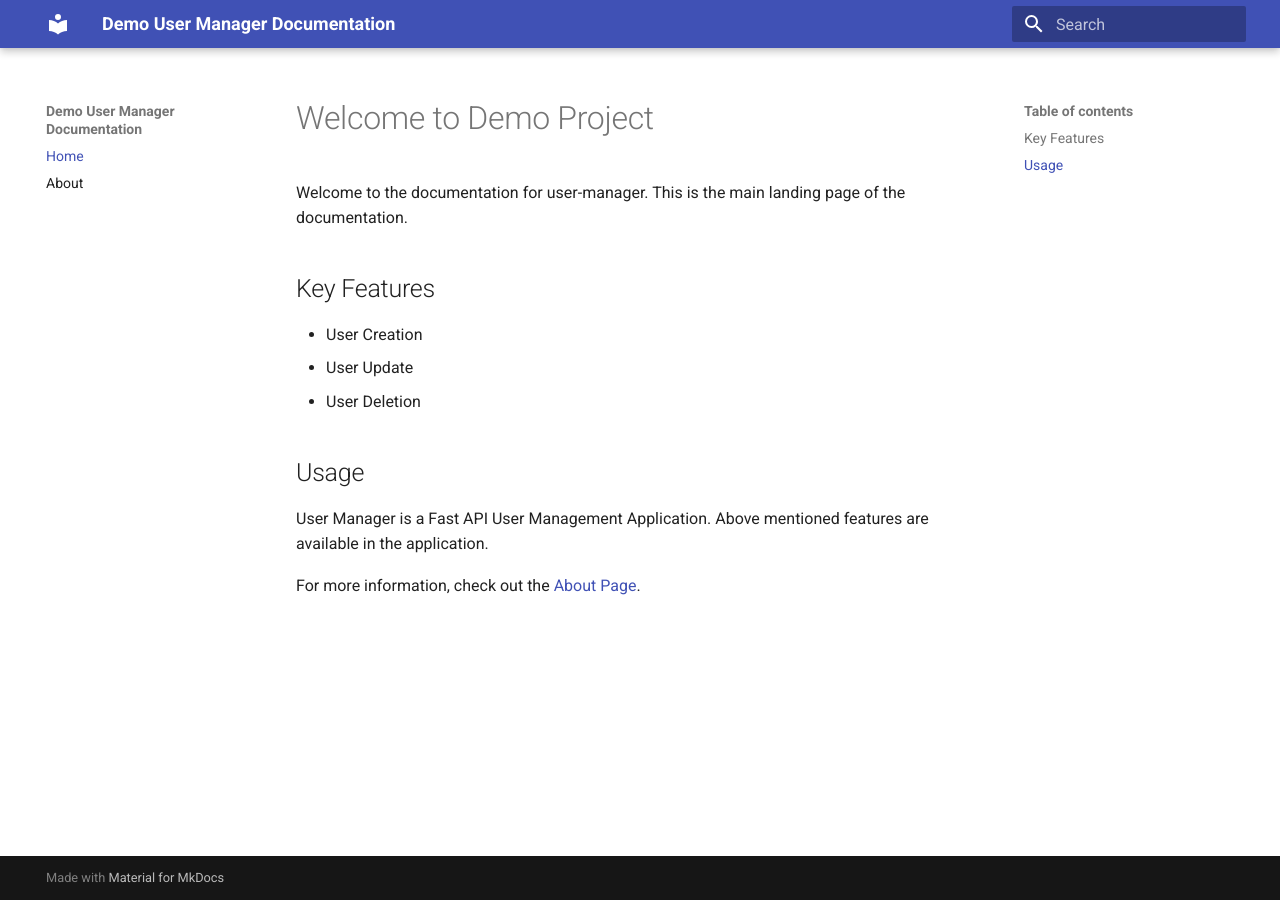
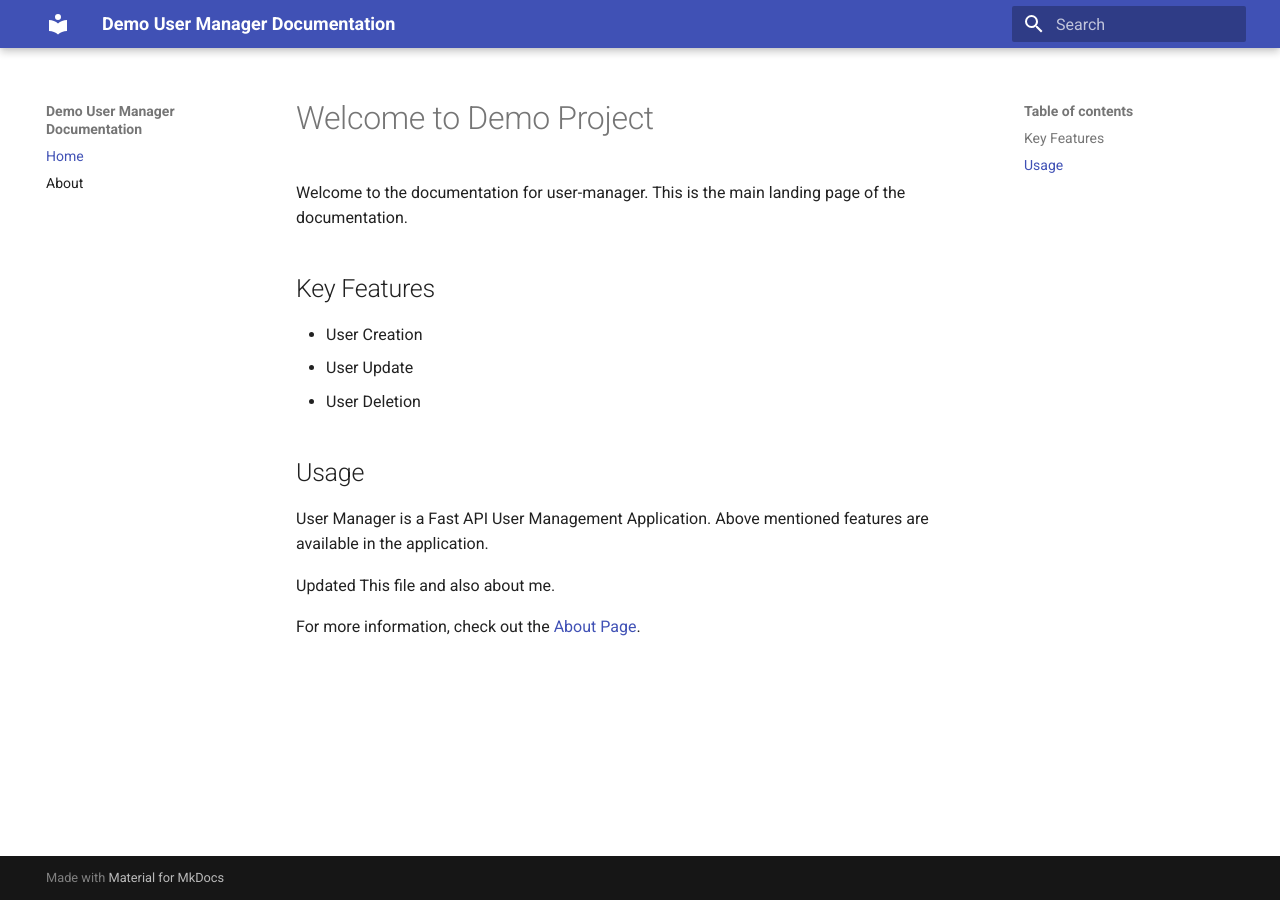
Before and after one commit to siddhukamble45/demo, an MkDocs documentation site: the page built from docs/index.md, in a window 1280 px wide. Built offline with MkDocs 1.6.1 and Material for MkDocs 9.7.7, drawn with Linux system fonts in a browser that asks for light colours.

Commit message:
BUG: Updated Index and About me readme's

```diff
--- a/docs/index.md
+++ b/docs/index.md
@@ -12,4 +12,6 @@ Welcome to the documentation for user-manager. This is the main landing page of
 User Manager is a Fast API User Management Application.
 Above mentioned features are available in the application.
 
+Updated This file and also about me.
+
 For more information, check out the [About Page](about.md).
```
Also changed, not shown: docs/about.md (+2 -0 lines).
